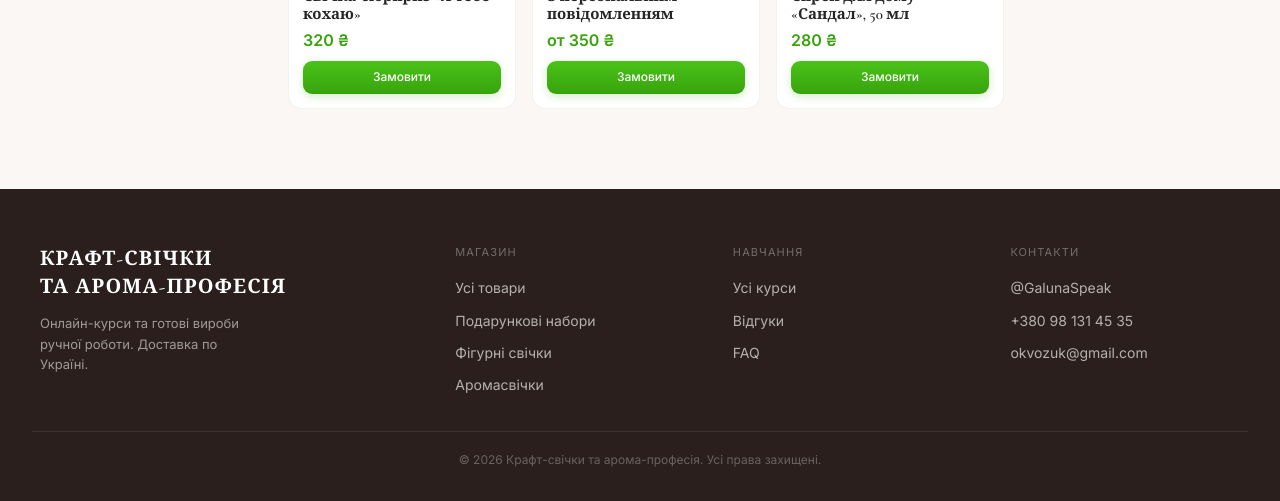
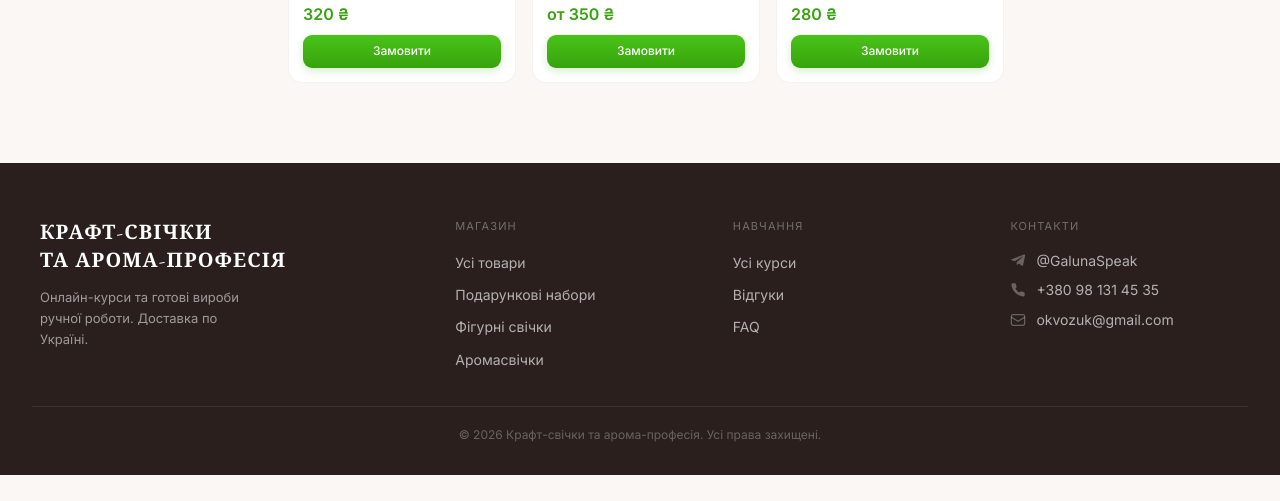
Before and after one commit to lozzeal/candle-courses, a plain HTML site: page shop.html in a window 1280 px wide. Shown: the part 1840-2341 px from the top of the page. After the commit the page ends 2315 px from the top, so only its background shows below. Drawn offline with nearby package versions, Linux system fonts and the light colour scheme.

Commit message:
feat: іконки у контактах футеру (shop, product), скорочено сабтайтл магазину

```diff
--- a/shop.html
+++ b/shop.html
@@ -700,6 +700,8 @@ body:has(.modal:target) { overflow: hidden; }
 .footer__nav { list-style: none; display: flex; flex-direction: column; gap: 10px; }
 .footer__nav a { color: rgba(255,255,255,0.65); text-decoration: none; font-size: 14px; }
 .footer__nav a:hover { color: #fff; }
+.footer__nav--icons li { display: flex; align-items: center; gap: 10px; color: rgba(255,255,255,0.5); }
+.footer__nav-icon { width: 16px; height: 16px; flex-shrink: 0; opacity: 0.6; }
 .footer__copy { font-size: 12px; color: rgba(255,255,255,0.3); margin-top: 32px; padding-top: 20px; border-top: 1px solid rgba(255,255,255,0.08); text-align: center; }
 @media (max-width: 900px) { .footer__inner { grid-template-columns: 1fr 1fr; gap: 32px; } }
 @media (max-width: 560px) { .footer { padding: 40px 16px 24px; } .footer__inner { grid-template-columns: 1fr; gap: 28px; } }
@@ -755,7 +757,7 @@ body:has(.modal:target) { overflow: hidden; }
   <div class="shop-hero">
     <div class="shop-hero__inner">
       <h1 class="shop-hero__title">Свічки ручної роботи <span>з душею</span></h1>
-      <p class="shop-hero__subtitle">Соєві свічки, подарункові набори та індивідуальні замовлення. Створено вручну в Україні.</p>
+      <p class="shop-hero__subtitle">Соєві свічки, подарункові набори та індивідуальні замовлення.</p>
       <div class="shop-hero__badges">
         <span class="shop-hero__badge">
           <svg width="14" height="14" viewBox="0 0 24 24" fill="none"><path d="M9 12l2 2 4-4M21 12a9 9 0 11-18 0 9 9 0 0118 0z" stroke="currentColor" stroke-width="2" stroke-linecap="round"/></svg>
@@ -1045,10 +1047,19 @@ body:has(.modal:target) { overflow: hidden; }
     </div>
     <div>
       <p class="footer__col-title">Контакти</p>
-      <ul class="footer__nav">
-        <li><a href="https://t.me/GalunaSpeak" target="_blank" rel="noopener">@GalunaSpeak</a></li>
-        <li><a href="tel:+380981314535">+380 98 131 45 35</a></li>
-        <li><a href="mailto:okvozuk@gmail.com">okvozuk@gmail.com</a></li>
+      <ul class="footer__nav footer__nav--icons">
+        <li>
+          <svg class="footer__nav-icon" viewBox="0 0 24 24" fill="none"><path d="M21.8 3.2L2.6 10.7c-1.3.5-1.3 1.3-.2 1.6l4.9 1.5 11.3-7.1c.5-.3 1 .1.6.5l-9.2 8.3v3.4c0 .7.5.9.9.4l2.3-2.2 4.7 3.5c.9.5 1.5.2 1.7-.8l3.1-14.6c.3-1.2-.5-1.8-1.9-1.3z" fill="currentColor"/></svg>
+          <a href="https://t.me/GalunaSpeak" target="_blank" rel="noopener">@GalunaSpeak</a>
+        </li>
+        <li>
+          <svg class="footer__nav-icon" viewBox="0 0 24 24" fill="none"><path d="M22 16.92v3a2 2 0 01-2.18 2 19.79 19.79 0 01-8.63-3.07 19.5 19.5 0 01-6-6 19.79 19.79 0 01-3.07-8.67A2 2 0 014.11 2h3a2 2 0 012 1.72c.127.96.361 1.903.7 2.81a2 2 0 01-.45 2.11L8.09 9.91a16 16 0 006 6l1.27-1.27a2 2 0 012.11-.45c.907.339 1.85.573 2.81.7A2 2 0 0122 16.92z" fill="currentColor"/></svg>
+          <a href="tel:+380981314535">+380 98 131 45 35</a>
+        </li>
+        <li>
+          <svg class="footer__nav-icon" viewBox="0 0 24 24" fill="none"><rect x="2" y="4" width="20" height="16" rx="3" stroke="currentColor" stroke-width="1.8"/><path d="M2 8l10 6 10-6" stroke="currentColor" stroke-width="1.8" stroke-linecap="round"/></svg>
+          <a href="mailto:okvozuk@gmail.com">okvozuk@gmail.com</a>
+        </li>
       </ul>
     </div>
   </div>
```
Also changed, not shown: product.html (+15 -4 lines).
